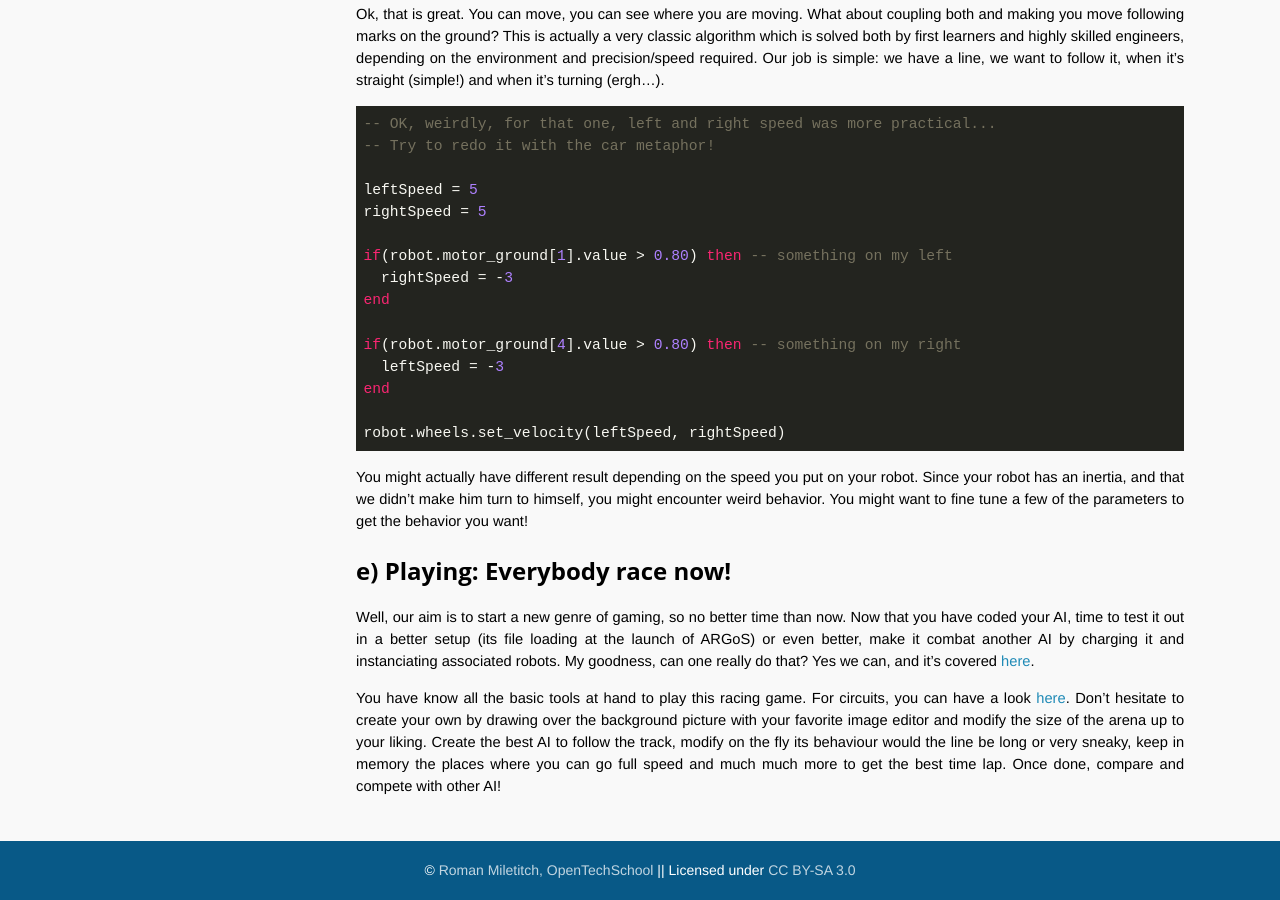
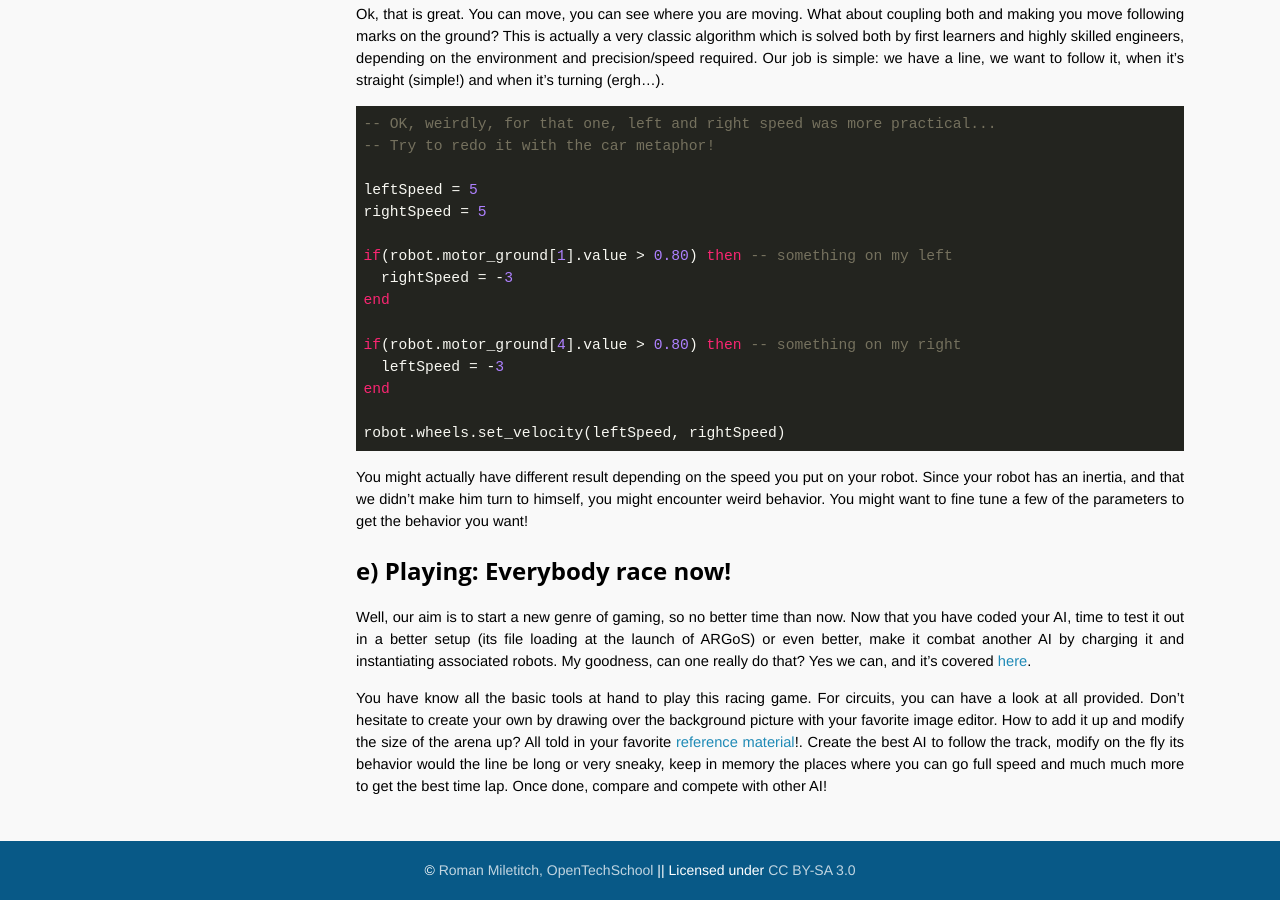
Before and after one commit to OpenTechSchool-Brussels/AI-for-robots-and-swarms, a Jekyll site: the page built from follow-the-line.markdown, in a window 1280 px wide and 900 px high, scrolled down 3280 px. Built offline with Jekyll 4.4.1, drawn with Linux system fonts in a browser that asks for light colours; Markdown is read by kramdown in place of the engine named in the settings.

Commit message:
Update follow-the-line.markdown

```diff
--- a/follow-the-line.markdown
+++ b/follow-the-line.markdown
@@ -143,7 +143,6 @@ robot.wheels.set_velocity(leftSpeed, rightSpeed)
 You might actually have different result depending on the speed you put on your robot. Since your robot has an inertia, and that we didn't make him turn to himself, you might encounter weird behavior. You might want to fine tune a few of the parameters to get the behavior you want!
 
 ## e) Playing: Everybody race now!
-Well, our aim is to start a new genre of gaming, so no better time than now. Now that you have coded your AI, time to test it out in a better setup (its file loading at the launch of ARGoS) or even better, make it combat another AI by charging it and instanciating associated robots. My goodness, can one really do that? Yes we can, and it's covered [here](./ref_setup.html#ais).
+Well, our aim is to start a new genre of gaming, so no better time than now. Now that you have coded your AI, time to test it out in a better setup (its file loading at the launch of ARGoS) or even better, make it combat another AI by charging it and instantiating associated robots. My goodness, can one really do that? Yes we can, and it's covered [here](./ref_setup.html#ais).
 
-
-You have know all the basic tools at hand to play this racing game. For circuits, you can have a look [here](./assets/circuits.tar.gz). Don't hesitate to create your own by drawing over the background picture with your favorite image editor and modify the size of the arena up to your liking. Create the best AI to follow the track, modify on the fly its behaviour would the line be long or very sneaky, keep in memory the places where you can go full speed and much much more to get the best time lap. Once done, compare and compete with other AI!
+You have know all the basic tools at hand to play this racing game. For circuits, you can have a look at all provided. Don't hesitate to create your own by drawing over the background picture with your favorite image editor. How to add it up and modify the size of the arena up? All told in your favorite [reference material](.//ref_setup.html#arena)!. Create the best AI to follow the track, modify on the fly its behavior would the line be long or very sneaky, keep in memory the places where you can go full speed and much much more to get the best time lap. Once done, compare and compete with other AI!
```
